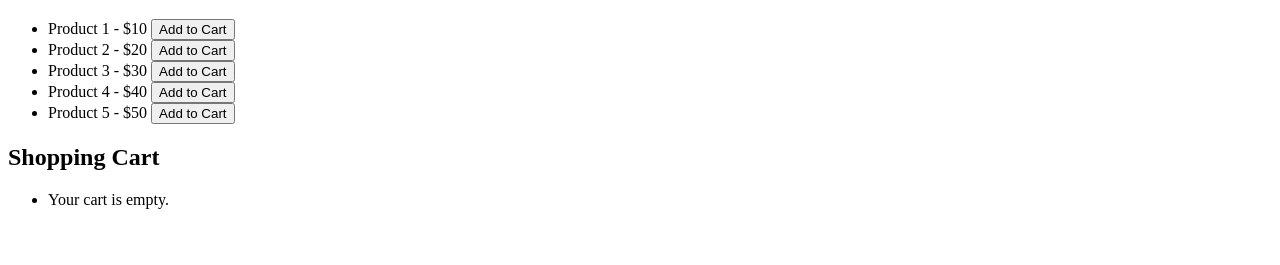
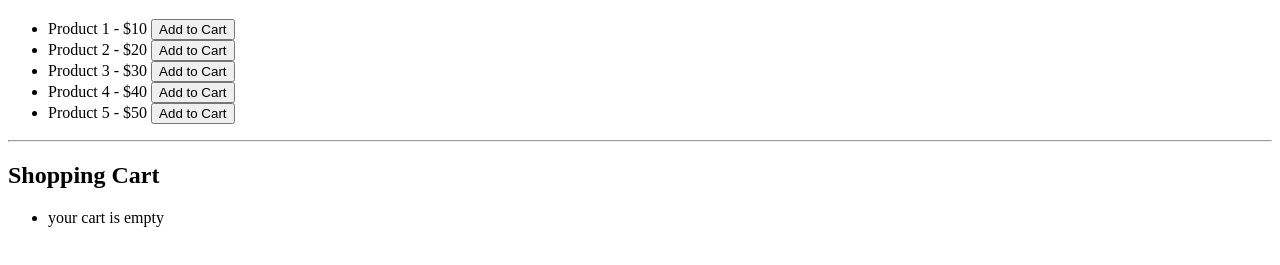
Before and after one commit to acciojob/shopping-cart-sessions-Srikanth44437, a website: page main.html in a window 1280 px wide. Shown: the part 61-326 px from the top of the page. Drawn offline with Linux system fonts and the light colour scheme.

Commit message:
created a submission

```diff
--- a/main.html
+++ b/main.html
@@ -6,11 +6,14 @@
   </head>
 
   <body>
-	<h1>Products</h1>
+    <!-- do not edit this file -->
+    <h1>Products</h1>
     <ul id="product-list"></ul>
+    <hr />
     <h2>Shopping Cart</h2>
     <ul id="cart-list"></ul>
     <button id="clear-cart-btn">Clear Cart</button>
+
     <script type="text/javascript" src="./script.js"></script>
   </body>
 </html>
--- a/script.js
+++ b/script.js
@@ -6,6 +6,9 @@ const products = [
   { id: 5, name: "Product 5", price: 50 },
 ];
 
+
+
+// Render product list
 function renderProducts() {
   const productList = document.getElementById("product-list");
   productList.innerHTML = "";
@@ -16,6 +19,7 @@ function renderProducts() {
   });
 }
 
+// Add item to cart
 function addToCart(productId) {
   const product = products.find((p) => p.id === productId);
   if (product) {
@@ -26,9 +30,10 @@ function addToCart(productId) {
   }
 }
 
+// Render cart list
 function renderCart() {
   const cartList = document.getElementById("cart-list");
-  const clearCartBtn = document.getElementById("clear-cart-btn");
+  const clearcartBtn = document.getElementById("clear-cart-btn");
   cartList.innerHTML = "";
   const cart = JSON.parse(sessionStorage.getItem("cart")) || [];
   if (cart.length > 0) {
@@ -37,20 +42,22 @@ function renderCart() {
       li.innerHTML = `${product.name} - $${product.price}`;
       cartList.appendChild(li);
     });
-    clearCartBtn.style.display = "block";
+    clearcartBtn.style.display = "block";
   } else {
     const li = document.createElement("li");
-    li.textContent = "Your cart is empty.";
+    li.textContent = "your cart is empty";
     cartList.appendChild(li);
-    clearCartBtn.style.display = "none";
+    clearcartBtn.style.display = "none";
   }
 }
 
+// Clear cart
 function clearCart() {
   sessionStorage.removeItem("cart");
   renderCart();
 }
 
+// Initial render
 renderProducts();
 renderCart();
 
```
